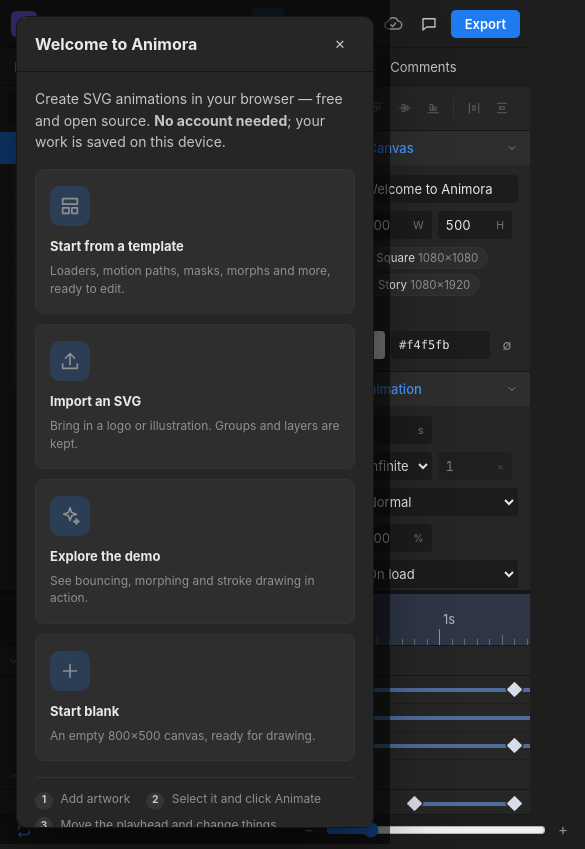
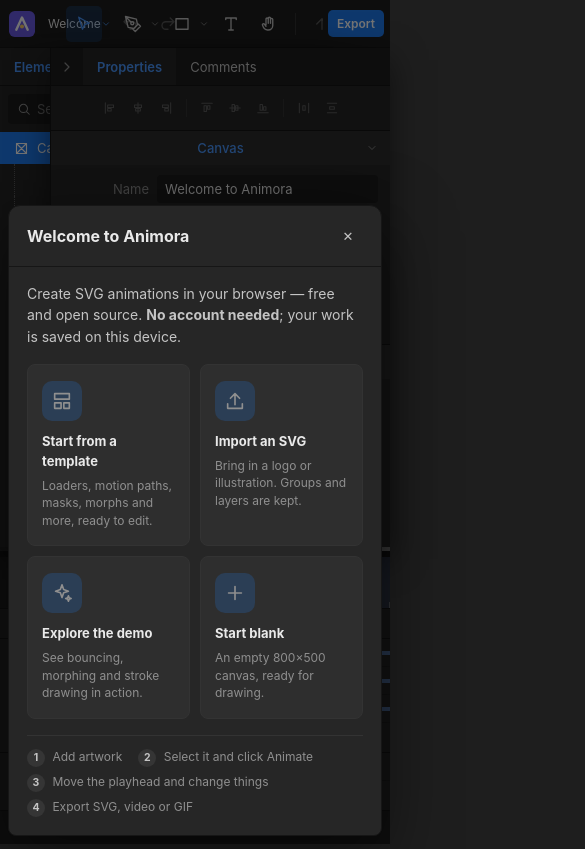
Before and after one commit to codemjd/mini, a React (Vite) app in the folder explainer/animora/: page / in a window 390 px wide. Shown: the top 849 px of the page, 585 px wide, since content can reach past the window. Built offline with nearby package versions, Linux system fonts and the light colour scheme.

Commit message:
Add phone-first responsive editor layout

```diff
--- a/explainer/animora/src/styles.css
+++ b/explainer/animora/src/styles.css
@@ -1038,3 +1038,175 @@ code { font-family: ui-monospace, Menlo, Consolas, monospace; font-size: 12px; }
 @media (max-width: 900px) {
   .preview-layout, .help-grid, .help-grid.three, .welcome-grid { grid-template-columns: 1fr; }
 }
+
+
+/* ============================================================
+   Mobile workspace — phone-first layout without replacing the
+   original editor panels or animation engine.
+   ============================================================ */
+@media (max-width: 700px) {
+  :root {
+    --left-w: 0px;
+    --right-w: 0px;
+    font-size: 13px;
+  }
+
+  .app {
+    --tl-h: min(34dvh, 290px) !important;
+    height: 100vh;
+    height: 100dvh;
+    grid-template-columns: minmax(0, 1fr);
+    grid-template-rows: 48px minmax(150px, 1fr) 6px var(--tl-h);
+    grid-template-areas:
+      'top'
+      'stage'
+      'resizer'
+      'timeline';
+    overflow: hidden;
+  }
+
+  .topbar {
+    gap: 5px;
+    padding: 0 6px;
+    min-width: 0;
+  }
+  .tb-left {
+    width: auto;
+    min-width: 0;
+    flex: 0 1 auto;
+    gap: 2px;
+  }
+  .doc-name {
+    width: clamp(66px, 22vw, 112px);
+    max-width: 112px;
+    font-size: 12px;
+  }
+  .tb-tools {
+    min-width: 0;
+    flex: 1 1 auto;
+    overflow-x: auto;
+    overscroll-behavior-x: contain;
+    -webkit-overflow-scrolling: touch;
+  }
+  .tb-right {
+    flex: none;
+    gap: 2px;
+  }
+  .tb-right .save-state,
+  .tb-right > button[title='Comments'] {
+    display: none;
+  }
+  .export-btn {
+    padding: 6px 9px;
+    font-size: 12px;
+  }
+
+  /* Side panels become temporary drawers over the stage. */
+  .left-panel,
+  .right-panel {
+    position: fixed;
+    top: 48px;
+    bottom: calc(var(--tl-h) + 10px);
+    z-index: 42;
+    width: min(88vw, 340px);
+    max-width: calc(100vw - 24px);
+    min-height: 0;
+    box-shadow: var(--shadow);
+    overflow: auto;
+    overscroll-behavior: contain;
+  }
+  .left-panel {
+    left: 0;
+    border-right: 1px solid var(--line);
+  }
+  .right-panel {
+    right: 0;
+    border-left: 1px solid var(--line);
+  }
+  .panel-expander {
+    position: absolute;
+    top: 56px;
+    z-index: 30;
+    width: 30px;
+    height: 48px;
+  }
+  .panel-expander.left { left: 0; }
+  .panel-expander.right { right: 0; }
+
+  .stage {
+    min-height: 0;
+    min-width: 0;
+    overflow: hidden;
+  }
+  .tl-resizer {
+    min-height: 6px;
+    cursor: ns-resize;
+    touch-action: none;
+  }
+  .timeline {
+    min-height: 0;
+    overflow: hidden;
+  }
+  .tl-scroll {
+    overscroll-behavior: contain;
+    -webkit-overflow-scrolling: touch;
+    touch-action: pan-x pan-y;
+  }
+  .tl-bottom {
+    height: 34px;
+    gap: 6px;
+    padding: 0 8px;
+  }
+  .tl-zoom {
+    margin-left: 0;
+    gap: 4px;
+  }
+  .tl-zoom input {
+    width: clamp(70px, 24vw, 130px);
+  }
+  .tl-hint { display: none; }
+
+  /* Larger hit areas and predictable touch gestures. */
+  .tb-btn,
+  .icon-btn,
+  .tl-ic,
+  .panel-expander,
+  .btn {
+    min-height: 36px;
+  }
+  .tb-btn { min-width: 36px; }
+  .tl-ic { min-width: 34px; }
+  .kf,
+  .seg,
+  .tl-ruler,
+  .tl-end-marker {
+    touch-action: none;
+  }
+
+  .modal-backdrop {
+    align-items: flex-end;
+    padding: 8px;
+  }
+  .modal {
+    width: 100%;
+    max-height: calc(100dvh - 16px);
+    border-radius: 12px 12px 8px 8px;
+  }
+  .modal.wide { width: 100%; }
+  .preview-layout { grid-template-columns: minmax(0, 1fr); }
+  .preview-stage { min-height: 180px; }
+  .welcome-grid { grid-template-columns: repeat(2, minmax(0, 1fr)); }
+  .help-grid,
+  .help-grid.three { grid-template-columns: minmax(0, 1fr); }
+  .toast {
+    bottom: calc(var(--tl-h) + 12px);
+    max-width: calc(100vw - 24px);
+  }
+}
+
+@media (max-width: 380px) {
+  .tb-left .tb-btn { display: none; }
+  .doc-name { width: 72px; }
+  .tb-right .export-btn { padding-inline: 7px; }
+  .tl-head .tl-name { gap: 4px; padding-inline: 6px; }
+}
```
